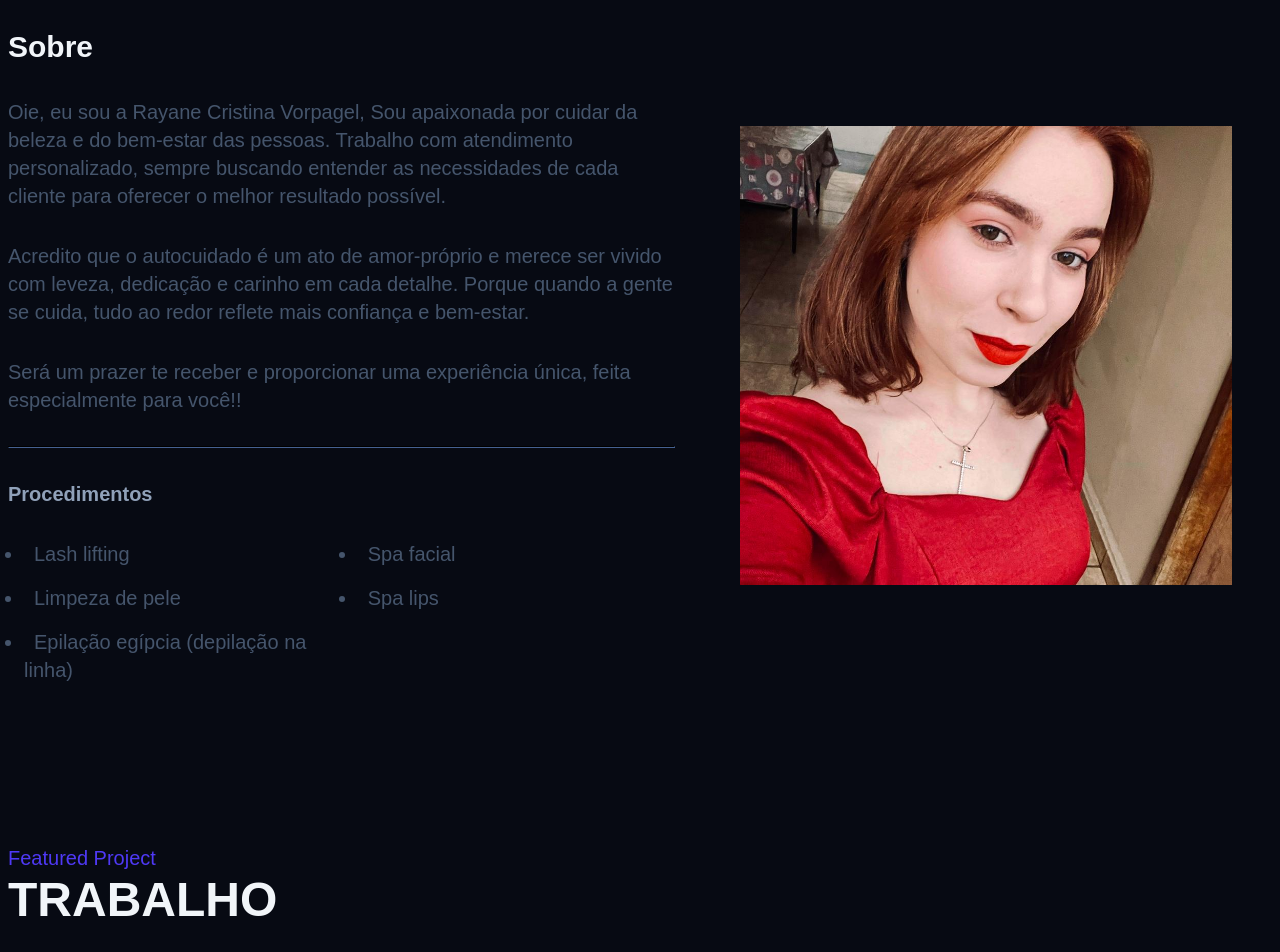
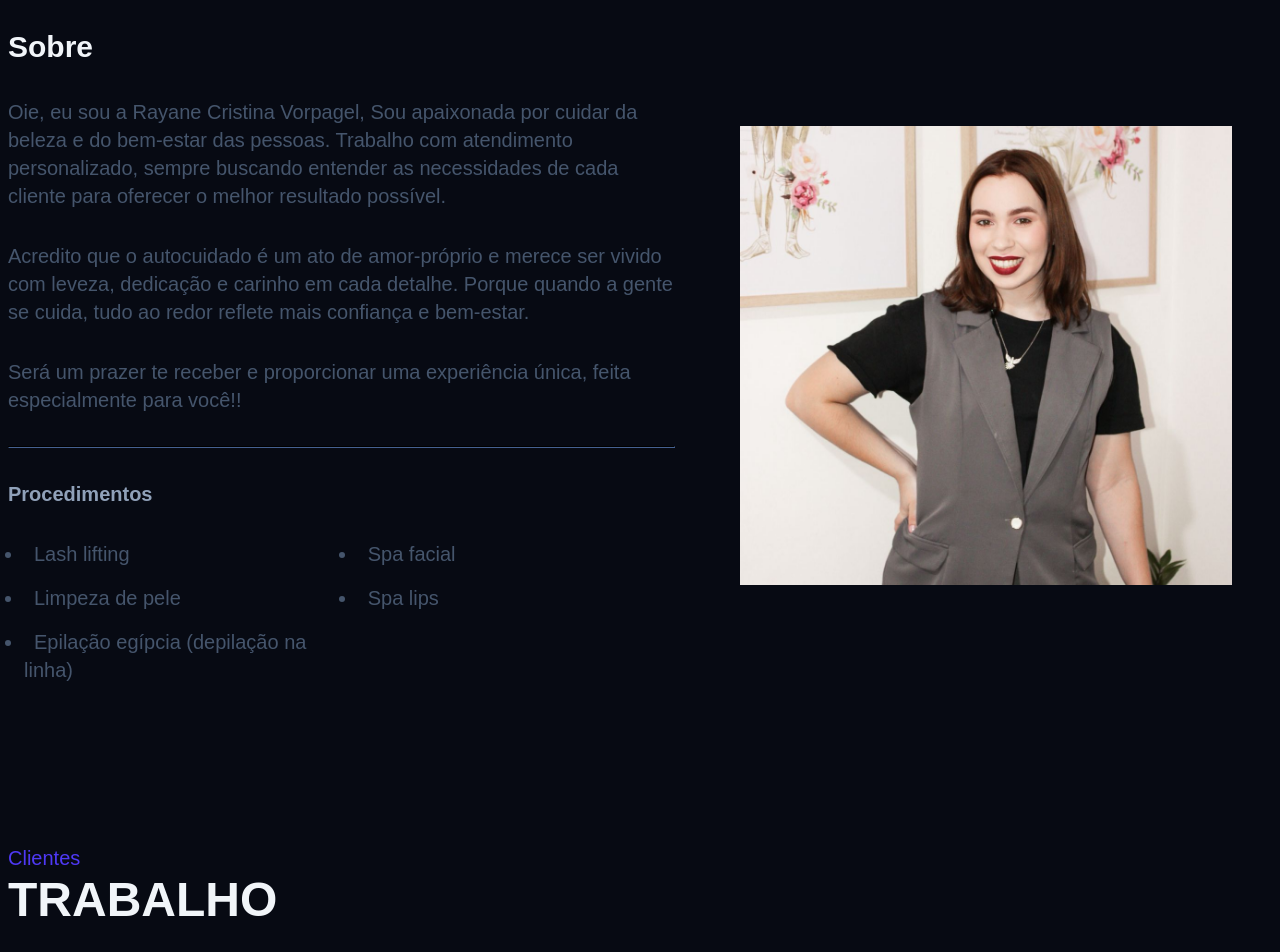
Before and after one commit to Abinel7/Nana-portfolio, a website built with Vite: page index.html in a window 1280 px wide. Shown: the part 860-1812 px from the top of the page. Built offline with nearby package versions, Linux system fonts and the light colour scheme; a web font is replaced by a local one.

Commit message:
adcionando favicon e outras fotos

```diff
--- a/index.html
+++ b/index.html
@@ -2,7 +2,7 @@
 <html lang="en">
   <head>
     <meta charset="UTF-8" />
-    <link rel="icon" type="image/svg+xml" href="/vite.svg" />
+    <link rel="icon" type="image/png" href="/logo-removebg-preview.png" />
     <meta name="viewport" content="width=device-width, initial-scale=1.0" />
     <link
       href="https://api.fontshare.com/v2/css?f[]=general-sans@400,500,600,700&display=swap"
@@ -105,7 +105,7 @@
     <!-- End of Mobile Navigation -->
     <main>
       <section class="hero container">
-        <img class="hero__img" src="/hero.jpg" alt="profile picture" />
+        <img class="hero__img" src="/sobre.jpeg" alt="profile picture" />
         <h2 class="hero__subtitle">Oie, eu sou a Rayane</h2>
         <h1 class="hero__title">Estética e beleza</h1>
         <p class="hero__description">
@@ -157,13 +157,13 @@
           <img
             class="about__img lazy"
             src="https://via.placeholder.com/960x1280"
-            data-src="/hero.jpg"
+            data-src="/profile2.jpeg"
             alt=""
           />
         </div>
       </section>
       <section id="featured" class="featured container section">
-        <h3 class="featured__subtitle">Featured project</h3>
+        <h3 class="featured__subtitle">Clientes</h3>
         <h2 class="featured__title">Trabalho</h2>
         <p class="featured__description">
           Transformar peles e elevar a autoestima é o que me move todos os dias.
```
Also changed, not shown: public/logo-removebg-preview.png (added), public/profile.jpeg (added), public/profile2.jpeg (added), public/sobre.jpeg (added).
